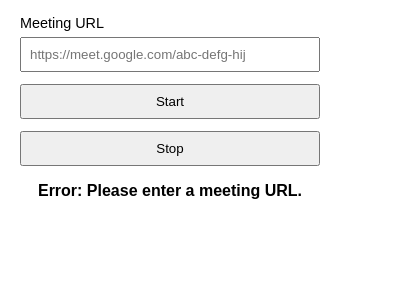
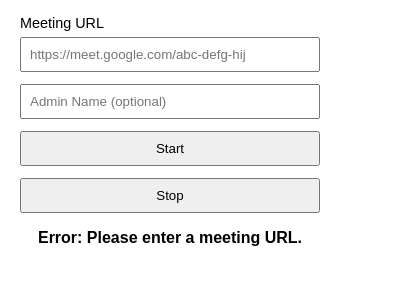
Before and after one commit to Techolution/stormee-meeting-bot, a browser extension: page chrome-extension/popup.html in a window 400 px wide. Both pictures are taken after a click on the button "Start". Shown: the part 64-348 px from the top of the page. Drawn offline with Linux system fonts and the light colour scheme.

Commit message:
fix:adding admin user window

```diff
--- a/chrome-extension/popup.html
+++ b/chrome-extension/popup.html
@@ -39,7 +39,7 @@
       type="text"
       placeholder="https://meet.google.com/abc-defg-hij"
     />
-
+    <input id="admin" type="text" placeholder="Admin Name (optional)" />
     <div>
       <button id="start-btn">Start</button>
       <button id="stop-btn">Stop</button>
--- a/chrome-extension/popup.js
+++ b/chrome-extension/popup.js
@@ -4,6 +4,7 @@ document.addEventListener("DOMContentLoaded", () => {
   const stopBtn = document.getElementById("stop-btn");
   const statusEl = document.getElementById("status");
   const meetUrlIn = document.getElementById("meetingUrl");
+  const adminUser=document.getElementById("admin");
 
   // ---------- FIXED BASE URL ----------
   const BASE_URL = "https://dev.appmod.ai"; // Fixed, no input, no storage
@@ -20,11 +21,12 @@ document.addEventListener("DOMContentLoaded", () => {
 
   // ---------- Helper ----------
   const getMeetingUrl = () => meetUrlIn.value.trim();
+  const getAdminUser=()=> adminUser.value.trim();
 
   // ---------- Start button ----------
   startBtn.addEventListener("click", async () => {
     const meetingUrl = getMeetingUrl();
-
+    const adminUser=getAdminUser();
     if (!meetingUrl) {
       statusEl.textContent = "Error: Please enter a meeting URL.";
       return;
@@ -33,12 +35,13 @@ document.addEventListener("DOMContentLoaded", () => {
     statusEl.textContent = "Starting bot…";
 
     try {
+
       const response = await fetch(
         `${BASE_URL}/meeting_recorder_stormee/signin`,
         {
           method: "POST",
           headers: { "Content-Type": "application/json" },
-          body: JSON.stringify({ meetingUrl }),
+          body: JSON.stringify({ meetingUrl: meetingUrl,adminUser:adminUser }),
         }
       );
 
```
